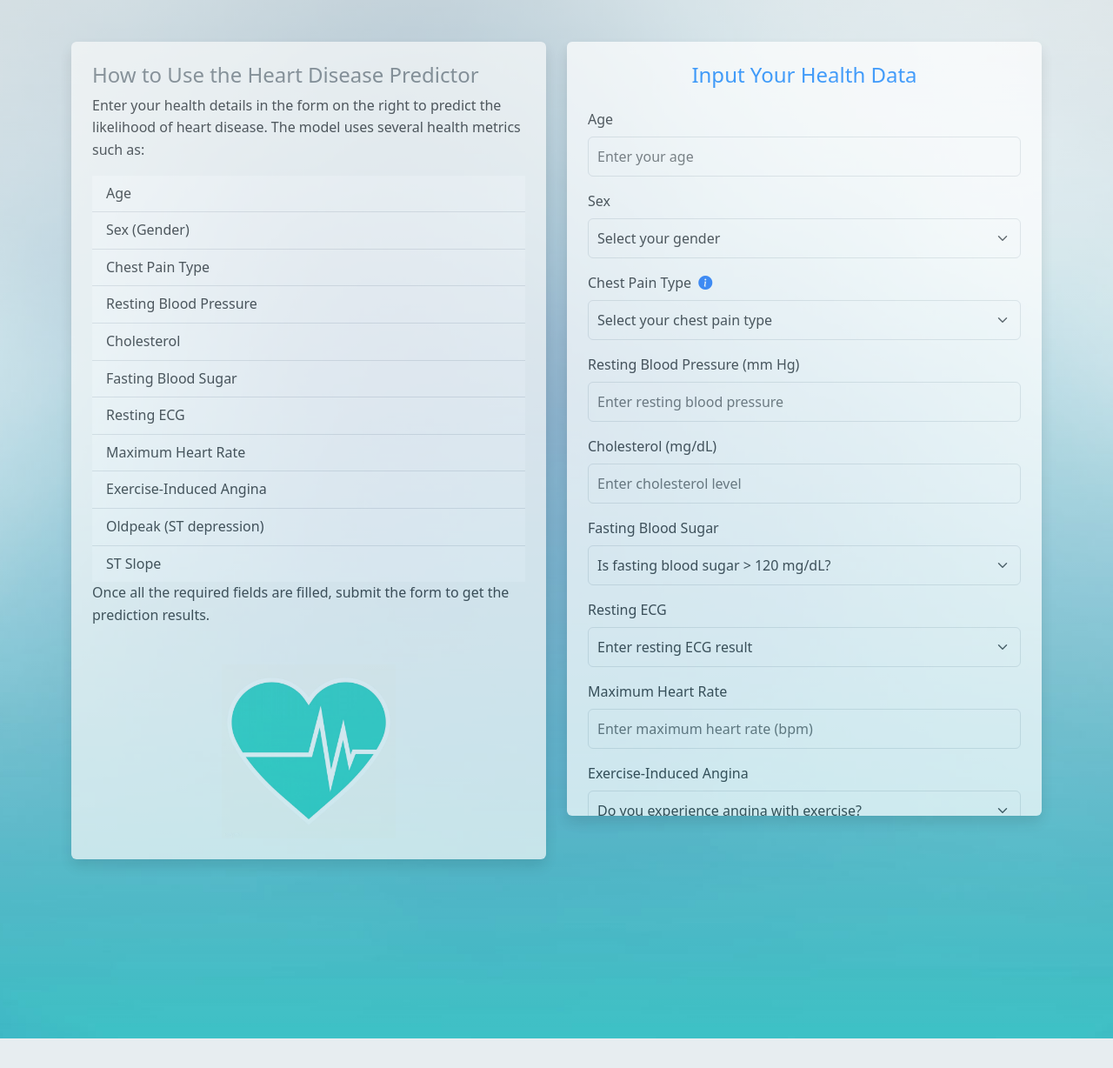
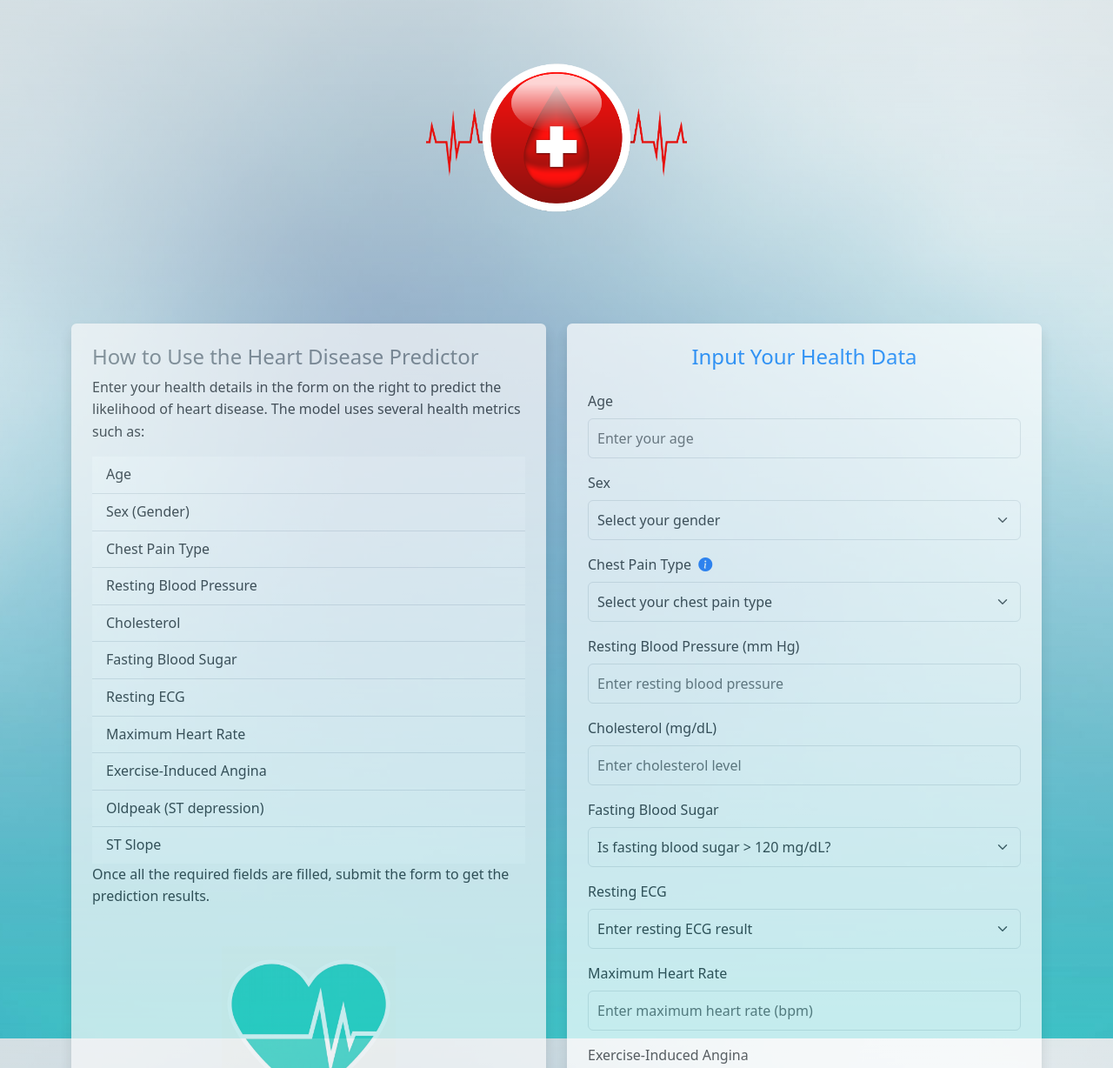
Before and after one commit to eric-h-123/flask-heart-app, a Flask app: page / in a window 1280 px wide. Shown: the top 1228 px of the page at 87% size. Before the commit the page ends 1194 px from the top, so only its background shows below. Run offline with Flask 3, Linux system fonts and the light colour scheme; parts of the project's set-up code (start-up, migrations or seed data) failed here and were passed over.

Commit message:
Add header with logo

```diff
--- a/heart_app_copy/static/css/styles.css
+++ b/heart_app_copy/static/css/styles.css
@@ -75,3 +75,9 @@ body {
     max-width: 325px !important;
     text-align: left;
 }
+
+.logo {
+    max-width: 300px;
+    height: auto;
+    margin: 0;
+}
--- a/heart_app_copy/templates/index.html
+++ b/heart_app_copy/templates/index.html
@@ -11,10 +11,13 @@
 
 </head>
 <body>
+    <header class="header text-center my-1">
+        <img src="{{ url_for('static', filename='images/header.png') }}" alt="Heart Logo" class="logo">
+    </header>
     <div class="container py-5">
         <div class="row">
             <!-- Left Column: Info Section -->
-            <div class="col-lg-6 mb-4">
+            <div class="col-lg-6">
                 <div class="info-section bg-light p-4 rounded shadow">
                     <h2>How to Use the Heart Disease Predictor</h2>
                     <div class="info-text">
```
Also changed, not shown: heart_app_copy/static/images/header.png (added).
